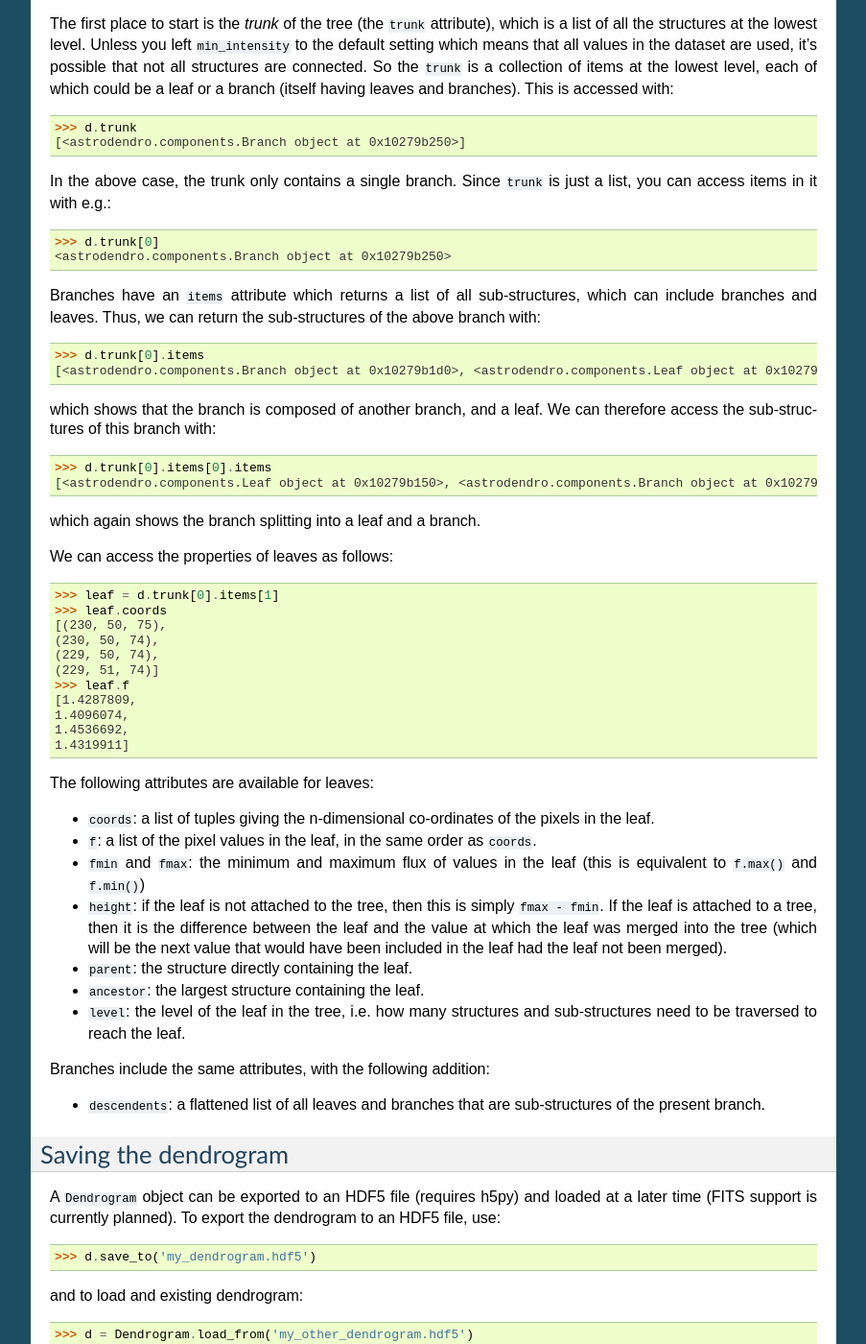
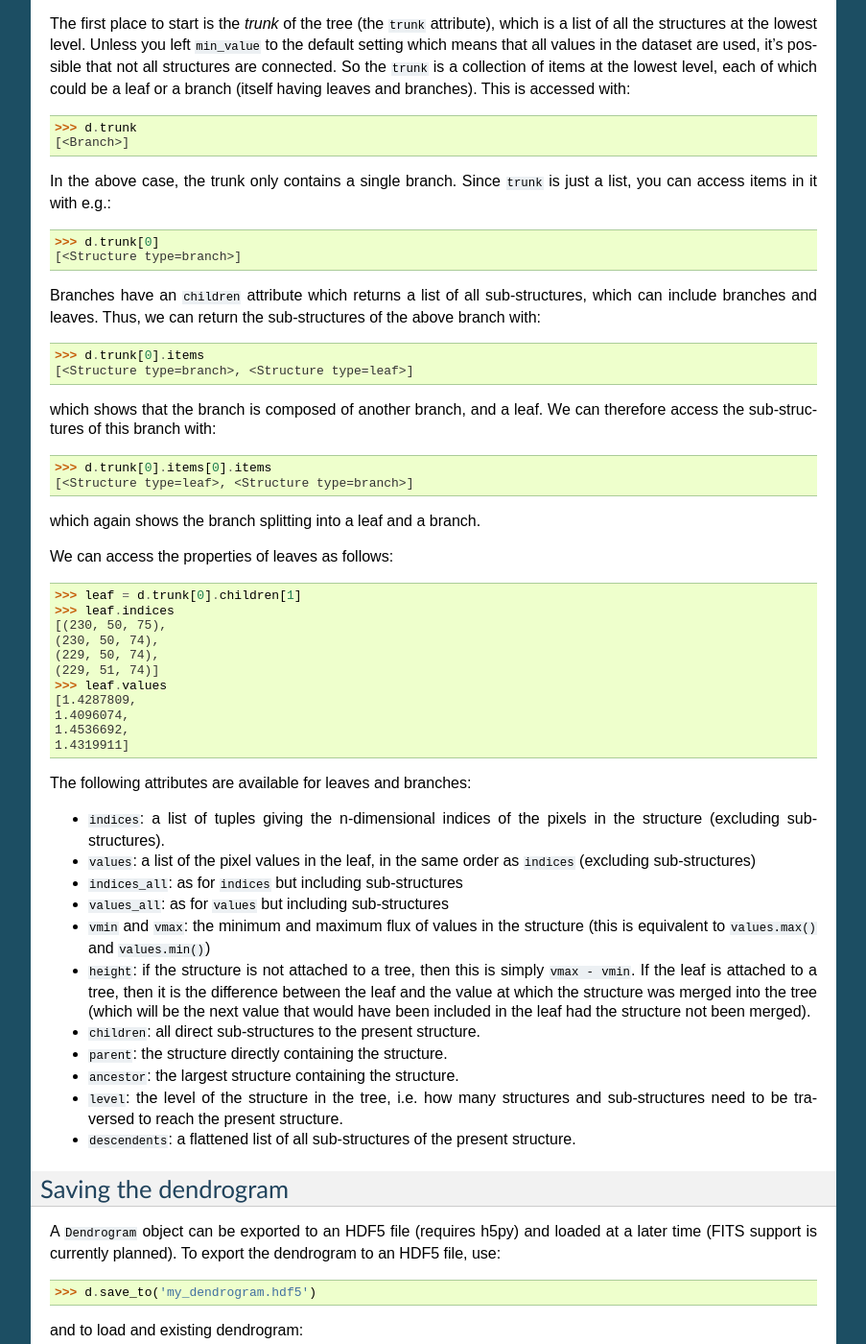
Before and after one commit to dendrograms/astrodendro, a Sphinx documentation site: the page built from docs/using.rst, in a window 1280 px wide and 1400 px high, scrolled down 1248 px. Shown: the whole window at 96% size, without its empty margins (198-1101 px from the left). Built offline with Sphinx 7.4.7, drawn with Linux system fonts in a browser that asks for light colours; some of the changed text lies outside the part shown.

Commit message:
Updated API description in docs

```diff
--- a/docs/using.rst
+++ b/docs/using.rst
@@ -28,19 +28,19 @@ dendrograms as pixels, which is likely not what you are interested in. There
 are several options to control the computation of the dendrogram and can be
 passed to the ``compute`` method:
 
-* ``min_intensity``: the minimum value to consider in the dataset - any value
+* ``min_value``: the minimum value to consider in the dataset - any value
   lower than this will not be considered in the dendrogram. If you are working
   with observations, it is likely that you will want to set this to the
   `detection` level, for example 3- or 5-sigma, so that only significant
   values are included in the dendrogram. By default, all values are used.
 
 * ``min_npix``: the minimum number of pixels/values needed for a leaf to be
-  considered an indepdendent entity. When the dendrogram is being computed,
+  considered an independent entity. When the dendrogram is being computed,
   and when a leaf is about to be joined onto a branch or another leaf, if the
   leaf has fewer than this number of pixels, then it is combined with the
   branch or leaf it is being merged with and is no longer considered a
   separate entity. By default, this parameter is set to zero, so there is no
-  minimum number of pixels required for leaves to remain indepdendent entities.
+  minimum number of pixels required for leaves to remain independent entities.
 
 * ``min_delta``: the minimum `height` a leaf has to have in order to be
   considered an independent entity. The `height` of the leaf is the difference
@@ -54,7 +54,7 @@ For example, if you have an observational dataset with values in mJy/beam, and
 a noise level of 0.1 mJy/beam, you could use::
 
    >>> sigma = 0.1
-   >>> d = Dendrogram.compute(array, min_intensity=3 * sigma,
+   >>> d = Dendrogram.compute(array, min_value=3 * sigma,
                              min_npix=10, min_delta=sigma)
 
 which will compute a dendrogram using only values above 3-sigma, and in which
@@ -75,77 +75,81 @@ you can now access the full tree from the ``d`` variable.
 
 The first place to start is the *trunk* of the tree (the ``trunk`` attribute),
 which is a list of all the structures at the lowest level. Unless you left
-``min_intensity`` to the default setting which means that all values in the
+``min_value`` to the default setting which means that all values in the
 dataset are used, it's possible that not all structures are connected. So the
 ``trunk`` is a collection of items at the lowest level, each of which could be
 a leaf or a branch (itself having leaves and branches). This is accessed with::
 
     >>> d.trunk
-    [<astrodendro.components.Branch object at 0x10279b250>]
+    [<Branch>]
 
 In the above case, the trunk only contains a single branch. Since ``trunk`` is
 just a list, you can access items in it with e.g.::
 
     >>> d.trunk[0]
-    <astrodendro.components.Branch object at 0x10279b250>
+    [<Structure type=branch>]
 
-Branches have an ``items`` attribute which returns a list of all
+Branches have an ``children`` attribute which returns a list of all
 sub-structures, which can include branches and leaves. Thus, we can return the
 sub-structures of the above branch with::
 
     >>> d.trunk[0].items
-    [<astrodendro.components.Branch object at 0x10279b1d0>, <astrodendro.components.Leaf object at 0x10279b210>]
+    [<Structure type=branch>, <Structure type=leaf>]
 
 which shows that the branch is composed of another branch, and a leaf. We can
 therefore access the sub-structures of this branch with::
 
     >>> d.trunk[0].items[0].items
-    [<astrodendro.components.Leaf object at 0x10279b150>, <astrodendro.components.Branch object at 0x10279b190>]
+    [<Structure type=leaf>, <Structure type=branch>]
 
 which again shows the branch splitting into a leaf and a branch.
 
 We can access the properties of leaves as follows::
 
-    >>> leaf = d.trunk[0].items[1]
-    >>> leaf.coords
+    >>> leaf = d.trunk[0].children[1]
+    >>> leaf.indices
     [(230, 50, 75),
     (230, 50, 74),
     (229, 50, 74),
     (229, 51, 74)]
-    >>> leaf.f
+    >>> leaf.values
     [1.4287809,
     1.4096074,
     1.4536692,
     1.4319911]
 
-The following attributes are available for leaves:
+The following attributes are available for leaves and branches:
 
-* ``coords``: a list of tuples giving the n-dimensional co-ordinates of the
-  pixels in the leaf.
+* ``indices``: a list of tuples giving the n-dimensional indices of the pixels
+  in the structure (excluding sub-structures).
 
-* ``f``: a list of the pixel values in the leaf, in the same order as
-  ``coords``.
+* ``values``: a list of the pixel values in the leaf, in the same order as
+  ``indices`` (excluding sub-structures)
 
-* ``fmin`` and ``fmax``: the minimum and maximum flux of values in the leaf
-  (this is equivalent to ``f.max()`` and ``f.min()``)
+* ``indices_all``: as for ``indices`` but including sub-structures
 
-* ``height``: if the leaf is not attached to the tree, then this is simply
-  ``fmax - fmin``. If the leaf is attached to a tree, then it is the
-  difference between the leaf and the value at which the leaf was merged into
-  the tree (which will be the next value that would have been included in the
-  leaf had the leaf not been merged).
+* ``values_all``: as for ``values`` but including sub-structures
 
-* ``parent``: the structure directly containing the leaf.
+* ``vmin`` and ``vmax``: the minimum and maximum flux of values in the structure
+  (this is equivalent to ``values.max()`` and ``values.min()``)
 
-* ``ancestor``: the largest structure containing the leaf.
+* ``height``: if the structure is not attached to a tree, then this is simply
+  ``vmax - vmin``. If the leaf is attached to a tree, then it is the difference
+  between the leaf and the value at which the structure was merged into the
+  tree (which will be the next value that would have been included in the leaf
+  had the structure not been merged).
 
-* ``level``: the level of the leaf in the tree, i.e. how many structures and
-  sub-structures need to be traversed to reach the leaf.
+* ``children``: all direct sub-structures to the present structure.
 
-Branches include the same attributes, with the following addition:
+* ``parent``: the structure directly containing the structure.
 
-* ``descendents``: a flattened list of all leaves and branches that are
-  sub-structures of the present branch.
+* ``ancestor``: the largest structure containing the structure.
+
+* ``level``: the level of the structure in the tree, i.e. how many structures
+  and sub-structures need to be traversed to reach the present structure.
+
+* ``descendents``: a flattened list of all sub-structures of the present
+  structure.
 
 Saving the dendrogram
 ---------------------
```
Also changed, not shown: 1 other file.
